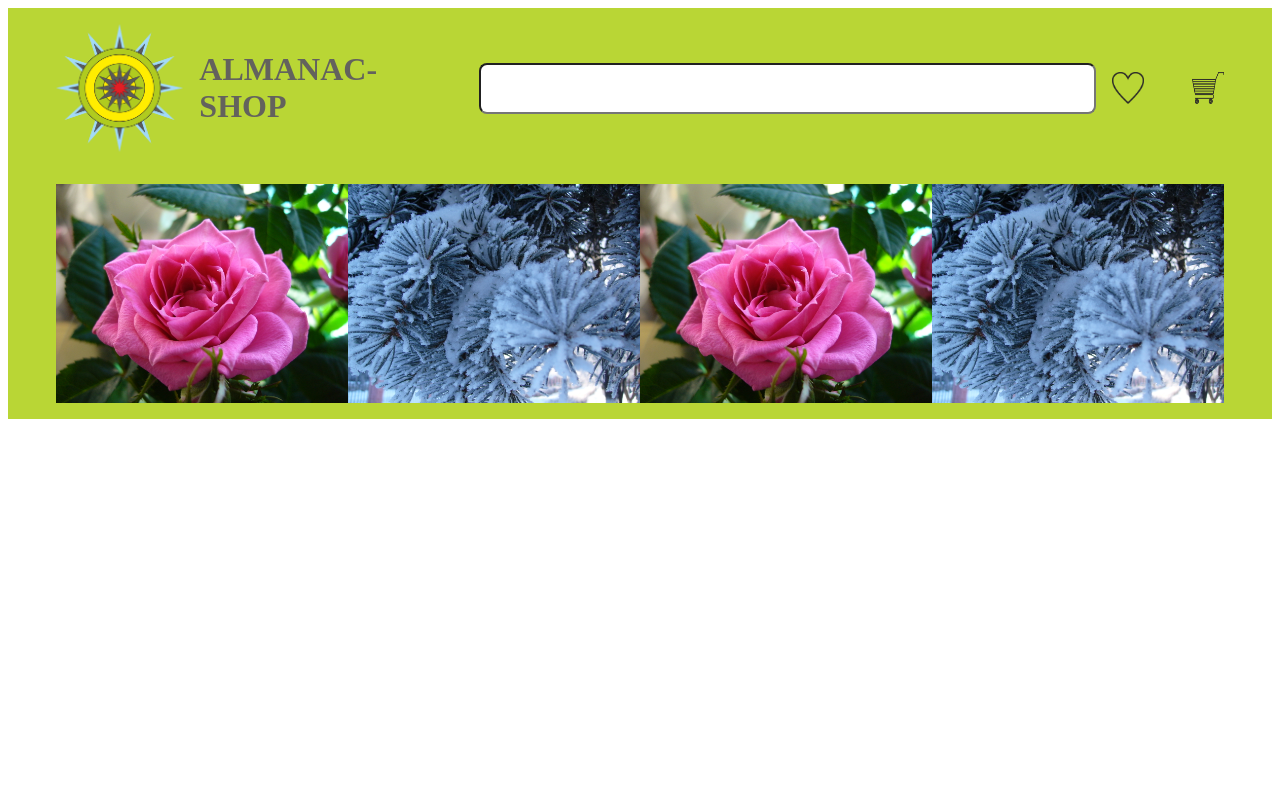
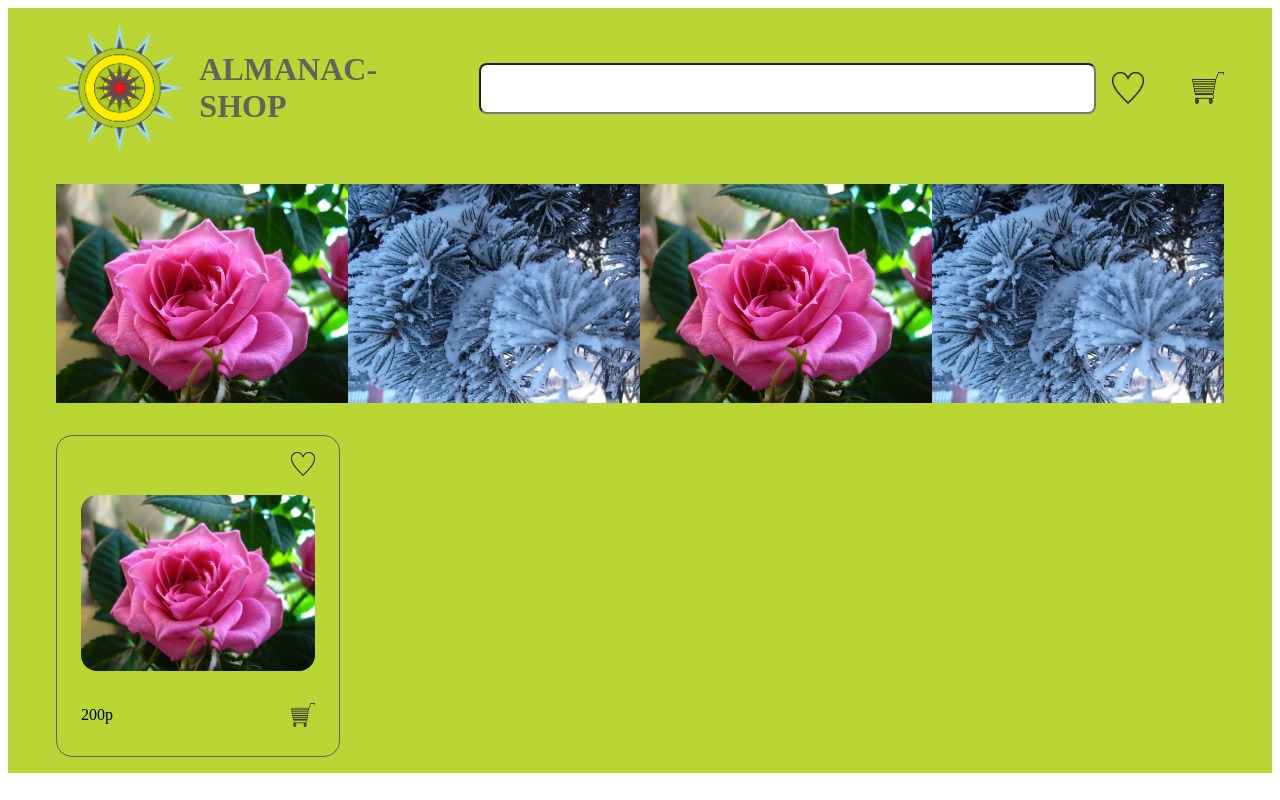
Before and after one commit to dianaveselkina/almanac-shop, a Vue app: page / in a window 1280 px wide. Built offline with nearby package versions, Linux system fonts and the light colour scheme.

Commit message:
add card

```diff
--- a/src/App.vue
+++ b/src/App.vue
@@ -1,12 +1,14 @@
+<script setup>
+import HeaderDiv from './components/HeaderDiv.vue';
+import SliderDiv from './components/SliderDiv.vue';
+import GoodsDiv from './components/GoodsDiv.vue';
+</script>
 <template>
   <div>
     <HeaderDiv />
     <SliderDiv />
+    <GoodsDiv />
   </div>
 </template>
-<script setup>
-import HeaderDiv from './components/HeaderDiv.vue';
-import SliderDiv from './components/SliderDiv.vue';
-</script>
 
 <style></style>
--- /dev/null
+++ b/src/components/CardDiv.vue
@@ -0,0 +1,52 @@
+<template>
+  <div class="card">
+    <div class="card__like">
+      <img class="card__icon" src="/img/like_icon.png" alt="like_icon" />
+    </div>
+    <div class="card__image">
+      <img class="card__img" src="/img/rose.jpg" alt="rose" />
+    </div>
+    <div class="card__price">
+      <p>200р</p>
+      <img class="card__icon" src="/img/basket_icon.png" alt="basket_icon" />
+    </div>
+  </div>
+</template>
+
+<style scoped>
+.card {
+  display: flex;
+  flex-direction: column;
+  justify-content: space-between;
+  width: clamp(7rem, 20%, 20rem);
+  height: 18rem;
+  border: solid 1px #63625d;
+  border-radius: 1rem;
+  padding: 1rem 1.5rem;
+  gap: 1rem;
+}
+.card__like {
+  display: flex;
+  justify-content: flex-end;
+}
+.card__icon {
+  width: 1.5rem;
+  height: 1.5rem;
+}
+.card__image {
+  display: flex;
+  justify-content: center;
+}
+.card__img {
+  border-radius: 1rem;
+  width: 100%;
+  height: 100%;
+  object-fit: cover;
+}
+.card__price {
+  display: flex;
+  flex-direction: row;
+  align-items: center;
+  justify-content: space-between;
+}
+</style>
--- /dev/null
+++ b/src/components/GoodsDiv.vue
@@ -0,0 +1,20 @@
+<script setup>
+import CardDiv from './CardDiv.vue';
+</script>
+<template>
+  <div class="goods">
+    <div class="container">
+      <CardDiv />
+    </div>
+  </div>
+</template>
+
+<style scoped>
+.container {
+  background-color: #b9d635;
+  max-width: 90rem;
+  margin: 0 auto;
+  display: flex;
+  padding: 1rem 3rem;
+}
+</style>
```
